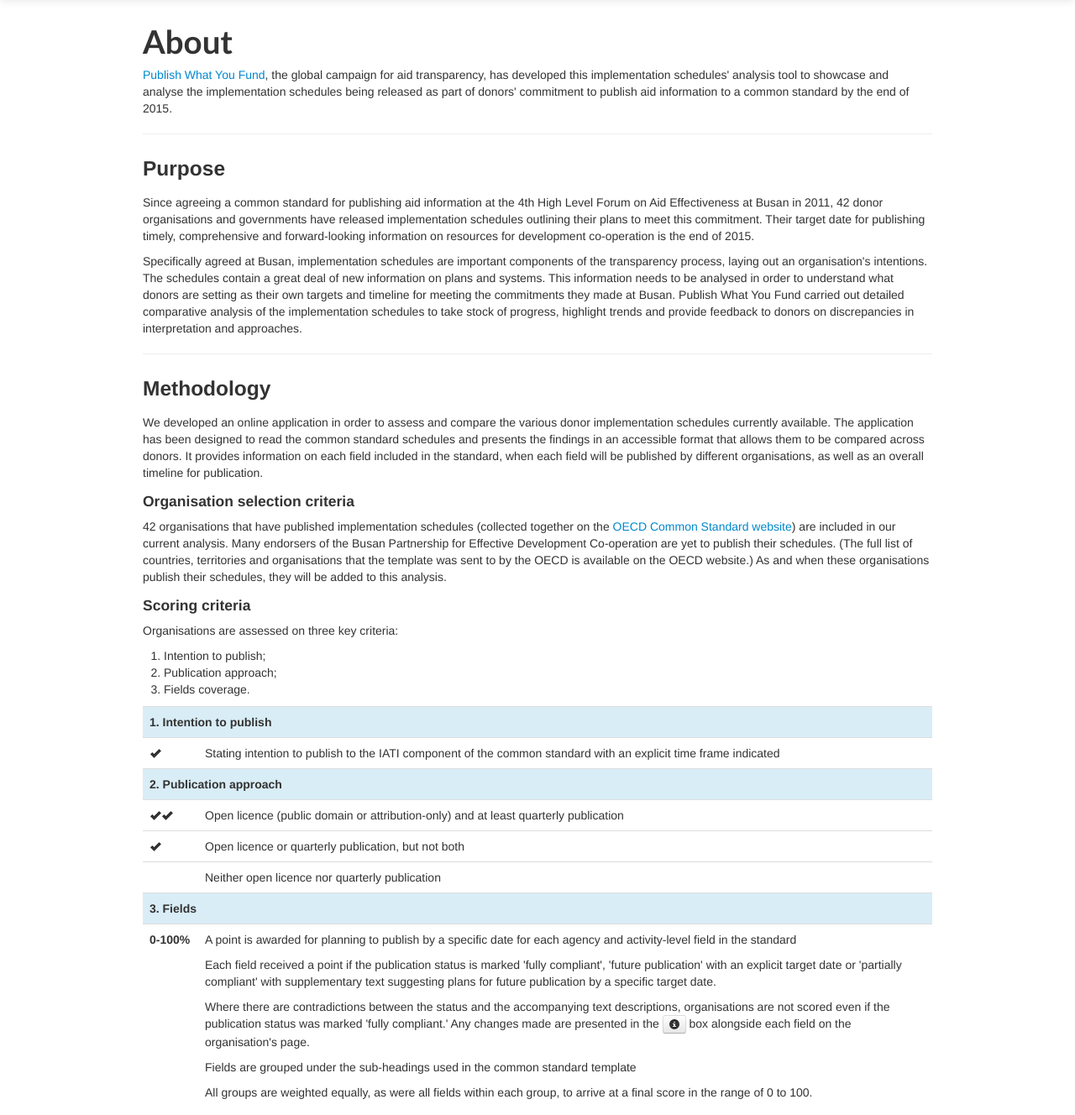
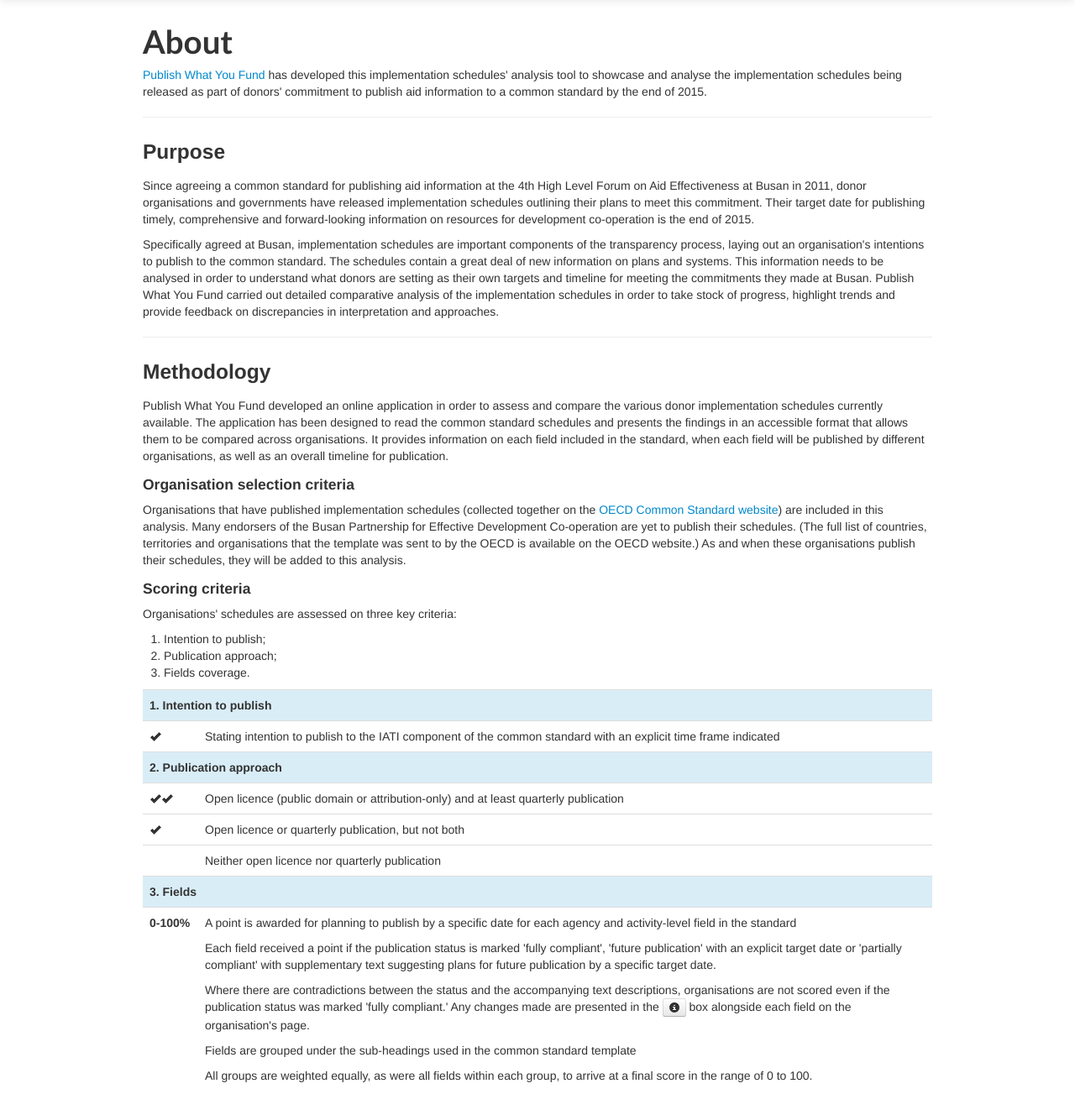
Before and after one commit to pwyf/IATI-Implementation-Schedules, a Flask app: page /about/ in a window 1280 px wide. Shown: the part 41-1369 px from the top of the page at 84% size. Run offline with Flask 2, Linux system fonts and the light colour scheme; some libraries are stand-ins or nearby versions.

Commit message:
Change text on plan about page and edit for vocab consistency

```diff
--- a/impschedules/templates/about.html
+++ b/impschedules/templates/about.html
@@ -3,39 +3,37 @@
 {% block title %}About{% endblock %}
 {% block content %}
     <h1>About</h1>
-    <p><a href="http://publishwhatyoufund.org">Publish What You Fund</a>, the global campaign for aid transparency,
-    has developed this implementation schedules' analysis tool to showcase and analyse the implementation schedules being released as part of donors' commitment
+    <p><a href="http://publishwhatyoufund.org">Publish What You Fund</a> has developed this implementation schedules' analysis tool to showcase and analyse the implementation schedules being released as part of donors' commitment
     to publish aid information to a common standard by the end of 2015.</p>
     <hr />
     <h3>Purpose</h3>
     <p>Since agreeing a common standard for publishing aid information at the 4th High Level Forum on Aid
-    Effectiveness at Busan in 2011, 42 donor organisations and governments have released implementation
+    Effectiveness at Busan in 2011, donor organisations and governments have released implementation
     schedules outlining their plans to meet this commitment. Their target date for publishing timely,
     comprehensive and forward-looking information on resources for development co-operation is the end of 2015.</p>
     <p>Specifically agreed at Busan, implementation schedules are important components of the transparency
-    process, laying out an organisation's intentions. The schedules contain a great
+    process, laying out an organisation's intentions to publish to the common standard. The schedules contain a great
     deal of new information on plans and systems. This information needs to be
     analysed in order to understand what donors are setting as their own targets and timeline for meeting
     the commitments they made at Busan. Publish What You Fund carried out detailed comparative analysis of
-    the implementation schedules to take stock of progress, highlight trends and provide feedback to donors
-    on discrepancies in interpretation and approaches.</p>
+    the implementation schedules in order to take stock of progress, highlight trends and provide feedback on discrepancies in interpretation and approaches.</p>
     <hr />
     <h3>Methodology</h3>
-    <p>We developed an online application in order to assess and compare the various
+    <p>Publish What You Fund developed an online application in order to assess and compare the various
     donor implementation schedules currently available. The application has been designed to read
     the common standard schedules and presents the findings in an accessible format that allows them
-    to be compared across donors. It provides information on each field included in the standard, when
+    to be compared across organisations. It provides information on each field included in the standard, when
     each field will be published by different organisations, as well as an overall timeline for publication.</p>
     <h4>Organisation selection criteria</h4>
-    <p>42 organisations that have published implementation schedules (collected together on the
+    <p>Organisations that have published implementation schedules (collected together on the
     <a href="http://www.oecd.org/dac/aid-architecture/acommonstandard.htm">OECD Common Standard website</a>) are
-    included in our current analysis. Many endorsers of the Busan Partnership for Effective Development
+    included in this analysis. Many endorsers of the Busan Partnership for Effective Development
     Co-operation are yet to publish their schedules. (The full list of countries, territories and organisations
     that the template was sent to by the OECD is available on the OECD website.) As and
     when these organisations publish their schedules, they will be added to this analysis.
 </p>
     <h4>Scoring criteria</h4>
-    <p>Organisations are assessed on three key criteria:
+    <p>Organisations' schedules are assessed on three key criteria:
     <ol>
         <li>Intention to publish;</li>
         <li>Publication approach;</li>
@@ -97,9 +95,9 @@
     that item-specific date was used instead.</li>
     </ul>
     <p></p>
-    <p>In order to keep the methodology simple, fields which may not be applicable to all donors, or
-    where the format is still under consideration, are excluded from our analysis (and the total scores)
-    of the level of ambition shown in donors' implementation schedules. These fields are:</p>
+    <p>In order to keep the methodology simple, fields which may not be applicable to all organisations, or
+    where the format is still under consideration, are excluded from the analysis (and the total scores)
+    of the level of ambition shown in various implementation schedules. These fields are:</p>
         <ul>
             <li>Transactions (Reimbursement)</li>
             <li>Transactions (Loan repayment / interest repayment)</li>
@@ -112,7 +110,7 @@
             <li>Budget identifier (Administrative/functional)</li>
             <li>Budget identifier (Economic)</li>
         </ul>
-    <p><b>We welcome your feedback on whether any of these fields should be included in our analysis or if there are other fields that should be added to the list above.</b></p>
+    <p><b>We welcome feedback on whether any of these fields should be included in our analysis or if there are other fields that should be added to the list above.</b></p>
     <p>The scores and groups reflect only the level of ambition demonstrated by
     donors in their implementation schedules and not the quality or veracity of data that is currently being
     or will be published. In addition, because of the apparent variation in the way donors have
@@ -121,11 +119,11 @@
     the data are marked with the <a class="btn btn-mini" role="button"><i class="icon-info-sign hideindent">changes</i></a>
     icon, which you can click to see details of the changes made. <b>Donors may
     wish to review their schedules and contact Publish What You Fund on matters where they note
-    discrepancies.</b> For these same reasons, donors have not been ranked according to their total
+    discrepancies.</b> For these same reasons, organisations have not been ranked according to their total
     scores at this point in time.</p>
     <hr />
     <h3>Process</h3>
-    <p>Analysing and processing the common standard schedules has required a detailed look at each donor's schedule, as well as interpreting them when donors have completed them in different ways or understood the various options differently.</p>
+    <p>Analysing and processing the common standard schedules has required a detailed look at each implementation schedule, as well as interpreting them when organisations have completed them in different ways or understood the various options differently.</p>
     <h4>The original implementation schedules</h4>
     <p>The implementation schedules were published in individual Excel files, containing three main sheets: general, agency, and activity-level information.</p>
     <ul class="thumbnails">
@@ -158,9 +156,9 @@
         </li>
     </ul>
     <h4>Templates</h4>
-    <p>While there is a template for the common standard implementation schedules, several different templates exist, and donors further added to this complexity by modifying the templates, changing options, and adding and deleting rows &ndash; in all, we counted eleven different versions. Importing the schedules proved difficult because of this. In addition, some donors published their Excel-based templates in PDF format, which made it impossible to automatically parse (or read automatically) them. In these cases, it was necessary to copy the same data into new spreadsheets. While the data was thoroughly checked, it is possible that some human error will have resulted. Some interpretation was necessary to ensure consistency and comparability across the schedules (see notes section above)..</p>
+    <p>While there is a template for the common standard implementation schedules, several different templates exist, and organisations further added to this complexity by modifying the templates, changing options, and adding and deleting rows &ndash; in all, we counted 11 different versions. Importing the schedules proved difficult because of this. In addition, some organisations published their Excel-based templates in PDF format, which made it impossible to automatically parse (or read) them. In these cases, it was necessary to copy the same data into new spreadsheets. While the data was thoroughly checked, it is possible that some human error will have resulted. Some interpretation was necessary to ensure consistency and comparability across the schedules (see notes section above).</p>
     <h4>Importing</h4>
-    <p>The schedules were automatically parsed and imported into this application. Publish What You Fund staff then checked the resulting data to ensure that it had been parsed correctly and that it made sense.</p>
+    <p>The schedules were automatically parsed and imported into this application. Publish What You Fund then checked the resulting data to ensure that it had been parsed correctly and that it made sense.</p>
     <ul class="thumbnails">
         <li class="span4">
             <div class="thumbnail">
```
